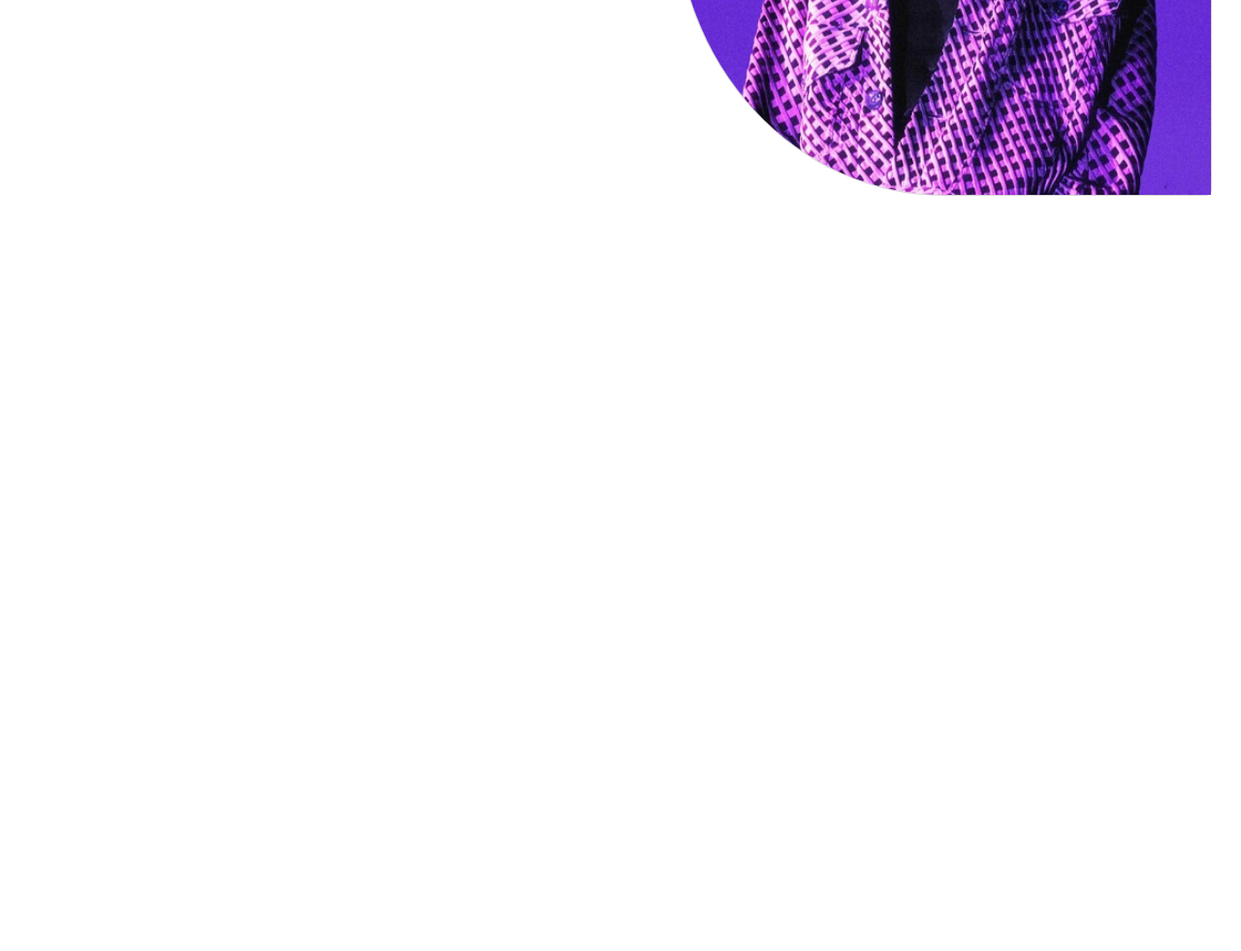
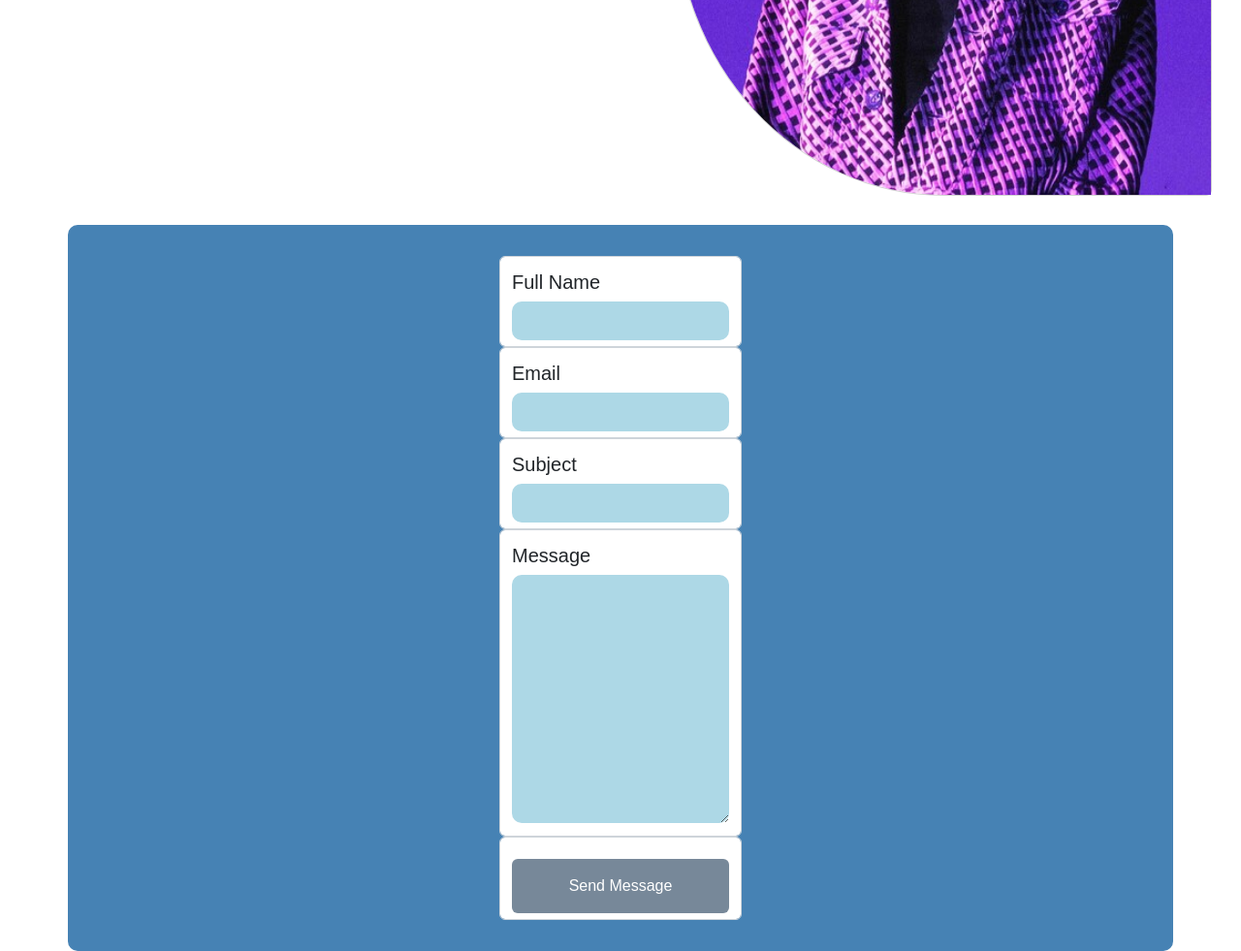
Before and after one commit to bihindinkwayaelie/potfolio, a plain HTML site: page index.html in a window 1280 px wide. Shown: the part 500-1481 px from the top of the page at 97% size. Before the commit the page ends 800 px from the top, so only its background shows below. Drawn offline with nearby package versions, Linux system fonts and the light colour scheme.

Commit message:
adding contact form

```diff
--- a/index.html
+++ b/index.html
@@ -6,6 +6,7 @@
     <link href="https://cdn.jsdelivr.net/npm/bootstrap@5.2.2/dist/css/bootstrap.min.css" rel="stylesheet">
     <script src="https://cdn.jsdelivr.net/npm/bootstrap@5.2.2/dist/js/bootstrap.bundle.min.js"></script>
     <title>Potfolio Assignment</title>
+    <link rel="stylesheet" type="text/css" href="style.css">
     <style>
         nav{
             padding: 35px;
@@ -64,5 +65,28 @@
             </div>
         </div>
     </div>
+    <div class="container">
+        <form action="" method="POST" class="contact-form">
+            <div class="form-control">
+                <div class="tag">Full Name</div>
+                <input type="text" name="full-name">
+            </div>
+            <div class="form-control">
+                <div class="tag">Email</div>
+                <input type="text" name="email">
+            </div>
+            <div class="form-control">
+                <div class="tag">Subject</div>
+                <input type="text" name="subject">
+            </div>
+            <div class="form-control">
+                <div class="tag">Message</div>
+                <textarea name="message" col="30" rows="10"></textarea>
+            </div>
+            <div class="form-control">
+                <input type="Submit" value="Send Message" class="btn submit-btn">
+            </div>
+        </form>
+    </div>
 </body>
 </html>
--- /dev/null
+++ b/script.js
@@ -0,0 +1,3 @@
+function validate() {
+	if()
+}
--- /dev/null
+++ b/style.css
@@ -0,0 +1,52 @@
+*{
+    box-sizing: border-box;
+}
+body{
+    font-family: Arial, Helvetica, sans-serif;
+    height: 100vh;
+    background-color: #ccc;
+}
+.contact-form{
+    width: 250px;
+}
+
+input,textarea{
+    width: 100%;
+    background-color: lightblue;
+    border: none;
+    padding: 0.5rem;
+    border-radius: 10px;
+
+}
+input:focus,textarea:focus{
+    outline: none;
+}
+.tag{
+    padding: 5px 0;
+    font-size: 20px;
+}
+.container{
+    background-color: steelblue;
+    padding: 2rem;
+    border-radius: 10px;
+    overflow: none;
+    display: flex;
+}
+.submit-btn{
+    background-color: lightslategrey;
+    border: none;
+    width: 100%;
+    padding: 1rem;
+    margin-top: 1rem;
+    color: white;
+    cursor: pointer;
+}
+.submit-btn:hover{
+    background-color: slategray;
+}
+form{
+    padding: 0;
+    margin: auto;
+    justify-content: center;
+    align-items: center;
+}
```
